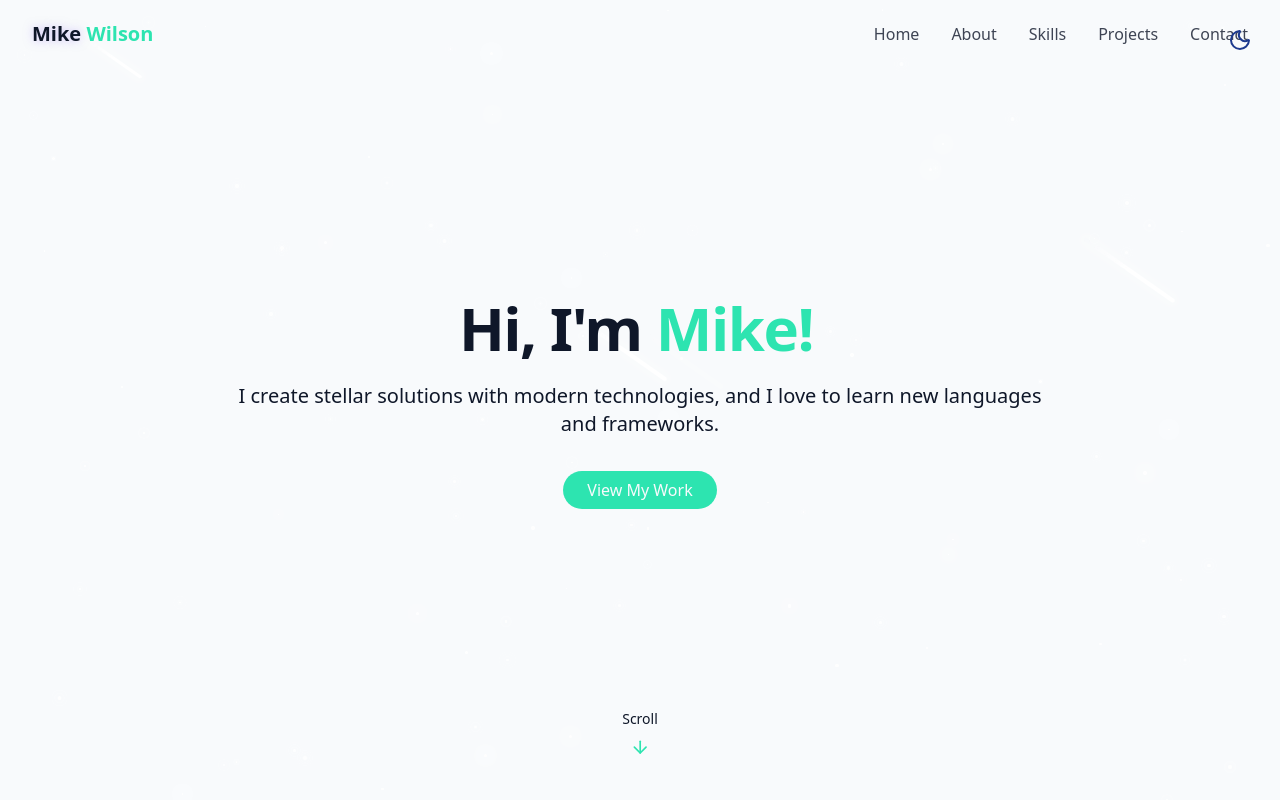
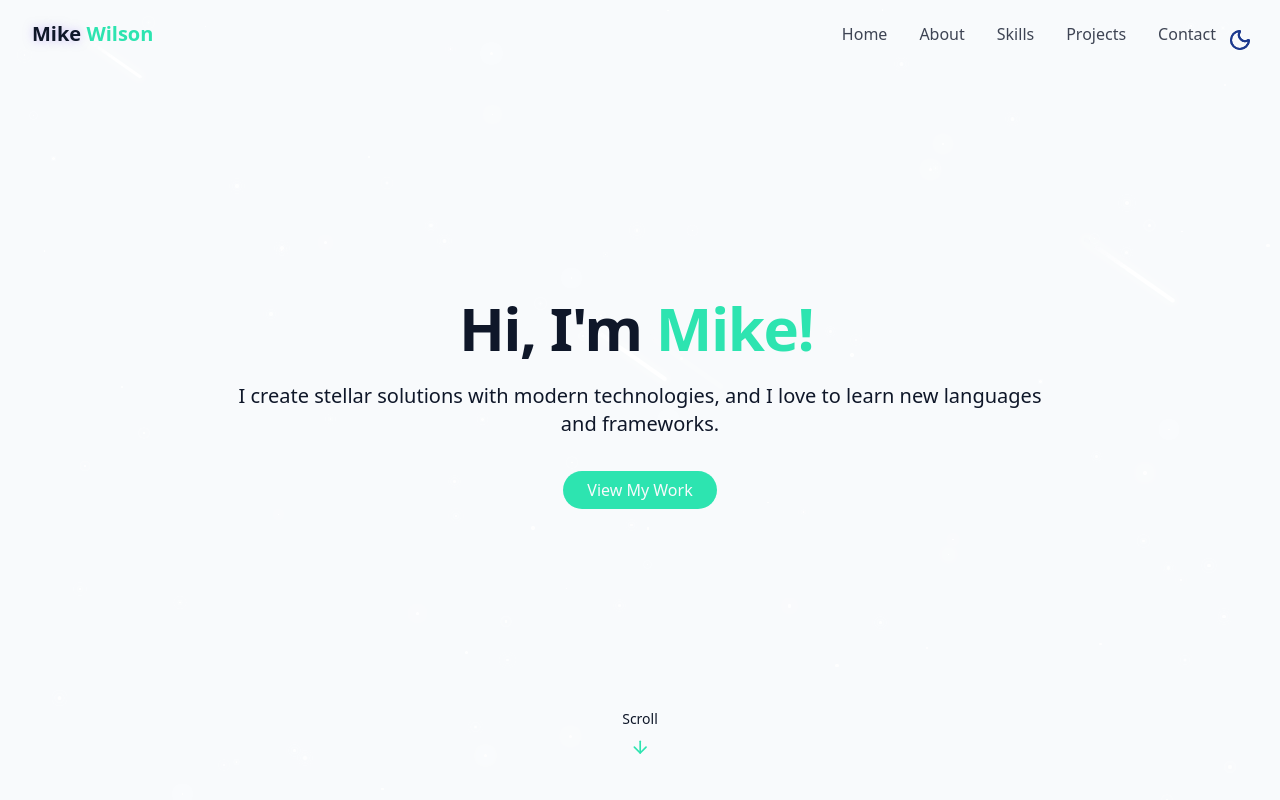
Before and after one commit to mawilson0410/michaelwilson, a React (Vite) app: page / in a window 1280 px wide. Shown: the top 800 px of the page. Built offline with nearby package versions, Linux system fonts and the light colour scheme.

Commit message:
fixed themetoggle for mobile users. placed the toggle into the hamburger button that appears on screen size small.

```diff
--- a/src/components/Navbar.tsx
+++ b/src/components/Navbar.tsx
@@ -1,5 +1,6 @@
 import { cn } from "../lib/utils";
 import { Menu, X } from "lucide-react";
+import ThemeToggle from "./ThemeToggle";
 import { useEffect, useState } from "react";
 
 const navItems = [
@@ -51,6 +52,7 @@ export const Navbar = () => {
               {item.name}
             </a>
           ))}
+          <ThemeToggle />
         </div>
 
         {/* mobile nav */}
@@ -83,6 +85,8 @@ export const Navbar = () => {
                 {item.name}
               </a>
             ))}
+
+            <ThemeToggle inline onClick={() => setIsMenuOpen(false)} />
           </div>
         </div>
       </div>
--- a/src/components/ThemeToggle.tsx
+++ b/src/components/ThemeToggle.tsx
@@ -1,48 +1,57 @@
 import { Moon, Sun } from 'lucide-react';
-import { useEffect, useState } from 'react'
+import { useEffect, useState } from 'react';
 import { cn } from '../lib/utils.ts';
 
-const ThemeToggle = () => {
+const ThemeToggle = ({
+  inline = false,
+  onClick,
+}: {
+  inline?: boolean;
+  onClick?: () => void;
+}) => {
   const [isDarkMode, setIsDarkMode] = useState(false);
 
   useEffect(() => {
-        const storedTheme = localStorage.getItem("theme")
-        if (storedTheme === "dark") {
-            setIsDarkMode(true)
-            document.documentElement.classList.add("dark");
+    const storedTheme = localStorage.getItem('theme');
+    if (storedTheme === 'dark') {
+      setIsDarkMode(true);
+      document.documentElement.classList.add('dark');
     } else {
-            setIsDarkMode(false)
-            document.documentElement.classList.remove("dark");
+      setIsDarkMode(false);
+      document.documentElement.classList.remove('dark');
     }
-    }, [])
+  }, []);
 
   const toggleTheme = () => {
     if (isDarkMode) {
-            document.documentElement.classList.remove("dark");
-            localStorage.setItem("theme", "light")
+      document.documentElement.classList.remove('dark');
+      localStorage.setItem('theme', 'light');
       setIsDarkMode(false);
     } else {
-            document.documentElement.classList.add("dark");
-            localStorage.setItem("theme", "dark")
+      document.documentElement.classList.add('dark');
+      localStorage.setItem('theme', 'dark');
       setIsDarkMode(true);
     }
-    }
+
+    if (onClick) onClick(); // for closing menu
+  };
 
   return (
     <button
       onClick={toggleTheme}
       className={cn(
-        "fixed max-sm:hidden top-5 right-5 z-50 p-2 rounded-full transition-colors duration-300",
-        "focus:outlin-hidden"
+        inline
+          ? 'text-foreground/80 hover:text-primary transition-colors duration-300 text-xl'
+          : 'fixed max-sm:hidden top-5 right-5 z-50 p-2 rounded-full transition-colors duration-300'
       )}
     >
       {isDarkMode ? (
-            <Sun className="h-6 w-6 text-yellow-300" />
+        inline ? '☀️' : <Sun className="h-6 w-6 text-yellow-300" />
       ) : (
-            <Moon className="h-6 w-6 text-blue-900" />
+        inline ? '🌙' : <Moon className="h-6 w-6 text-blue-900" />
       )}
     </button>
   );
 };
 
-export default ThemeToggle
+export default ThemeToggle;
```
Lines whose indentation alone changed are shown as unchanged.
